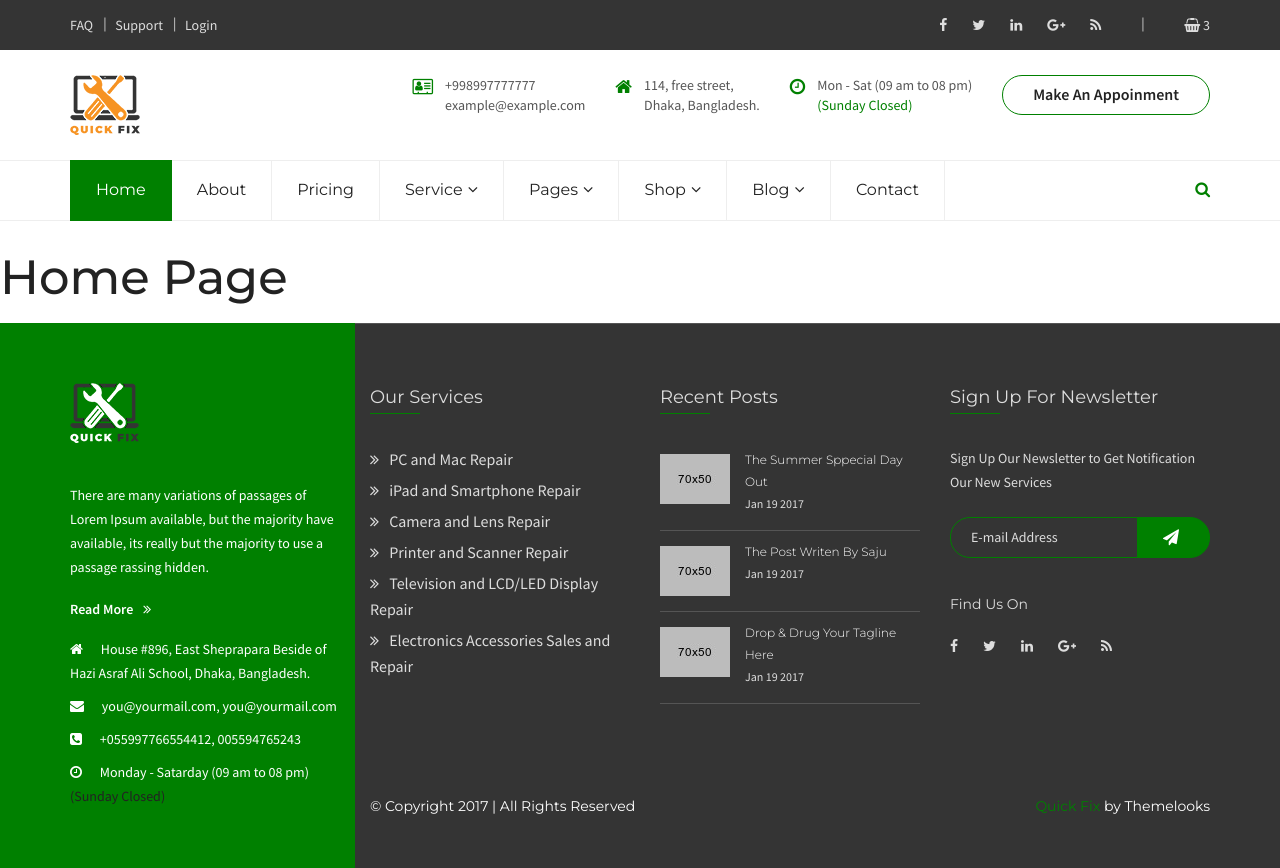
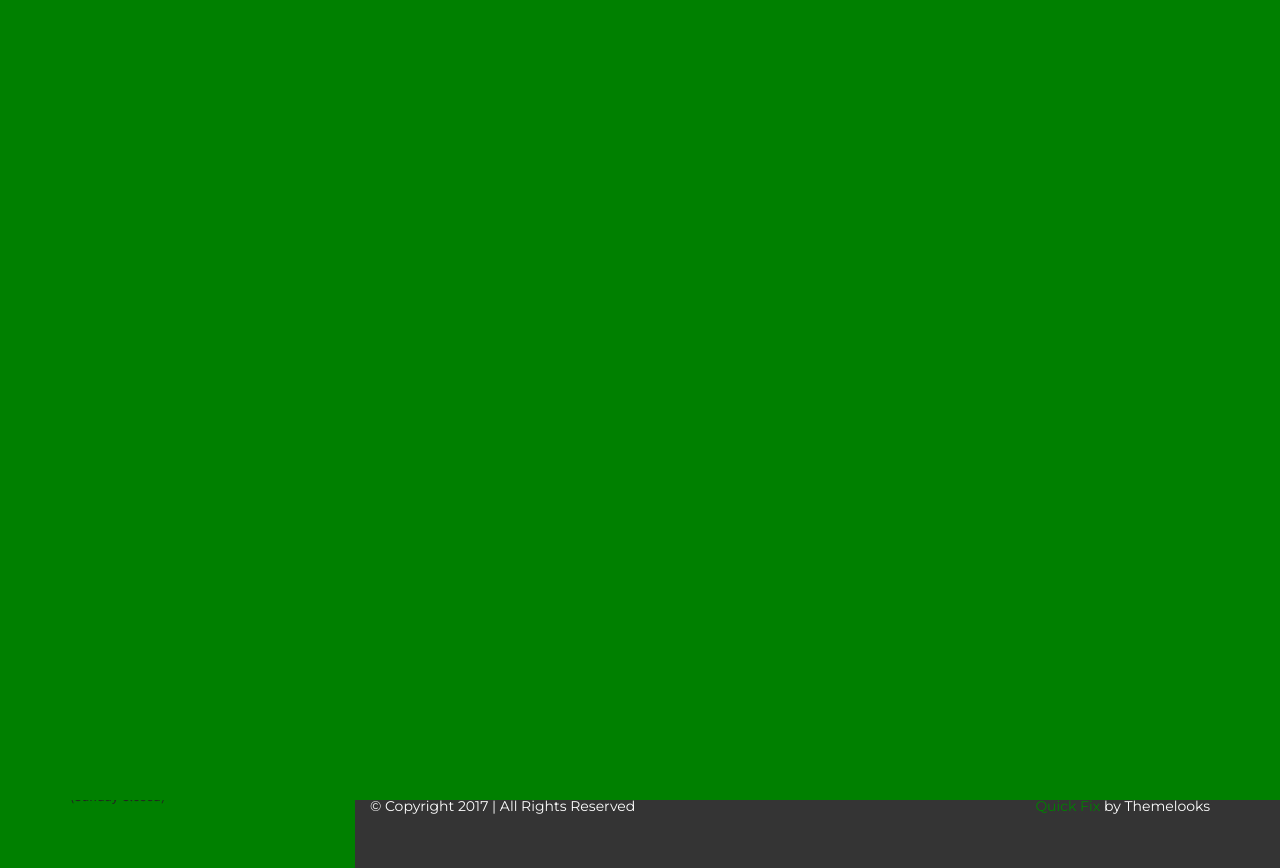
Before and after one commit to gaybullayevumid/pc-service, a Django app: page / in a window 1280 px wide. Run offline with Django 5.2, Linux system fonts and the light colour scheme; some libraries are stand-ins or nearby versions.

Commit message:
feat: add loader to base.html

```diff
--- a/base/templates/base.html
+++ b/base/templates/base.html
@@ -40,7 +40,10 @@
     <link href="{% static 'css/fakeLoader.min.css' %}" rel="stylesheet" />
 
     <!-- ==== jQuery Timepicker Plugin ==== -->
-    <link href="{% static 'css/jquery.timepicker.min.css' %}" rel="stylesheet" />
+    <link
+      href="{% static 'css/jquery.timepicker.min.css' %}"
+      rel="stylesheet"
+    />
 
     <!-- ==== jQuery Magnific Popup Plugin ==== -->
     <link href="{% static 'css/magnific-popup.css' %}" rel="stylesheet" />
@@ -62,6 +65,9 @@
     <link href="{% static 'css/custom.css' %}" rel="stylesheet" />
   </head>
   <body>
+    <!-- Preloader Start -->
+    <div class="preloader bg--color-theme"></div>
+    <!-- Preloader End -->
     {% include "layouts/header.html" %}
     {% block home %}{% endblock home %}
     {% include "layouts/footer.html" %}
```
